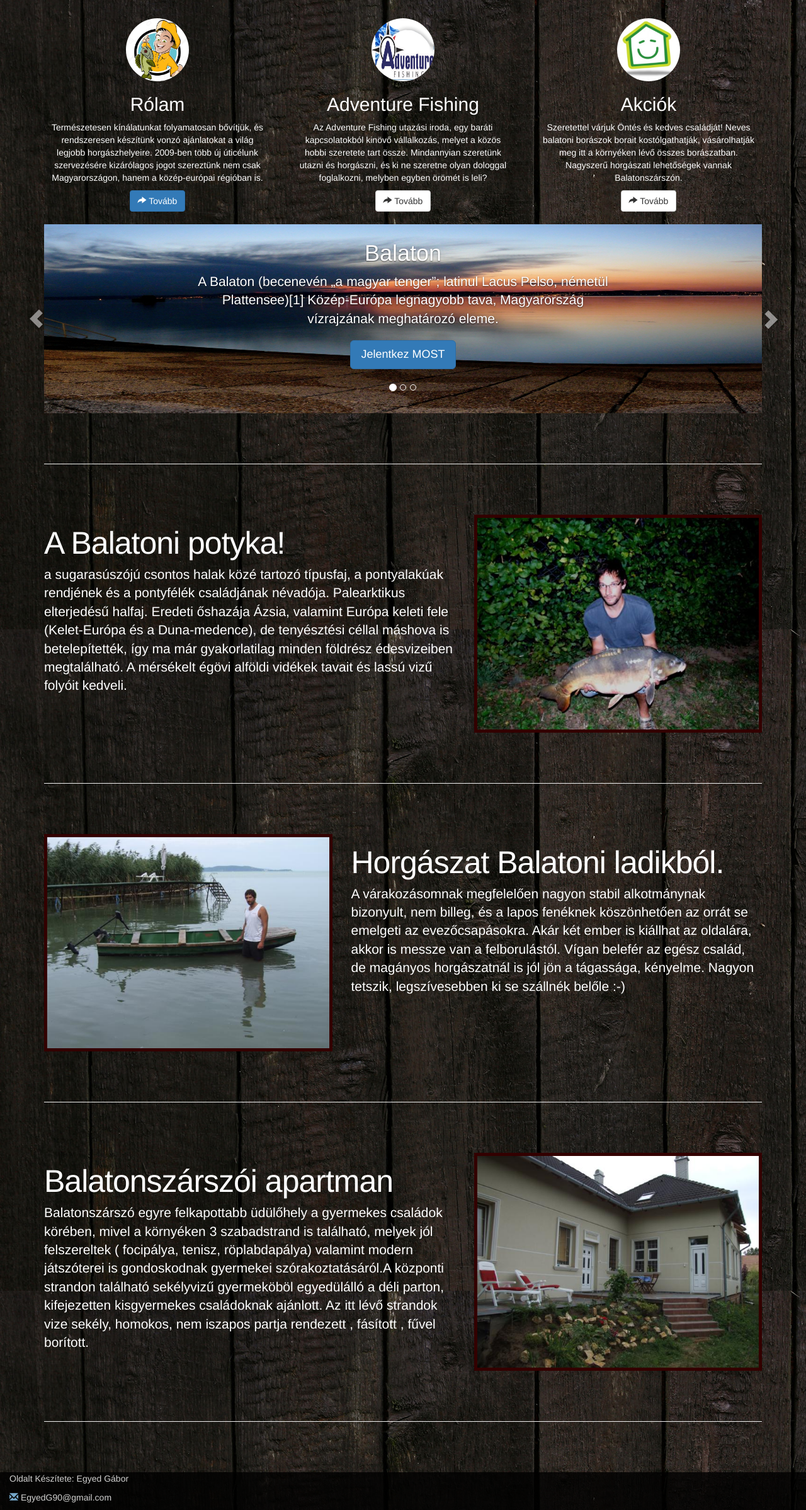
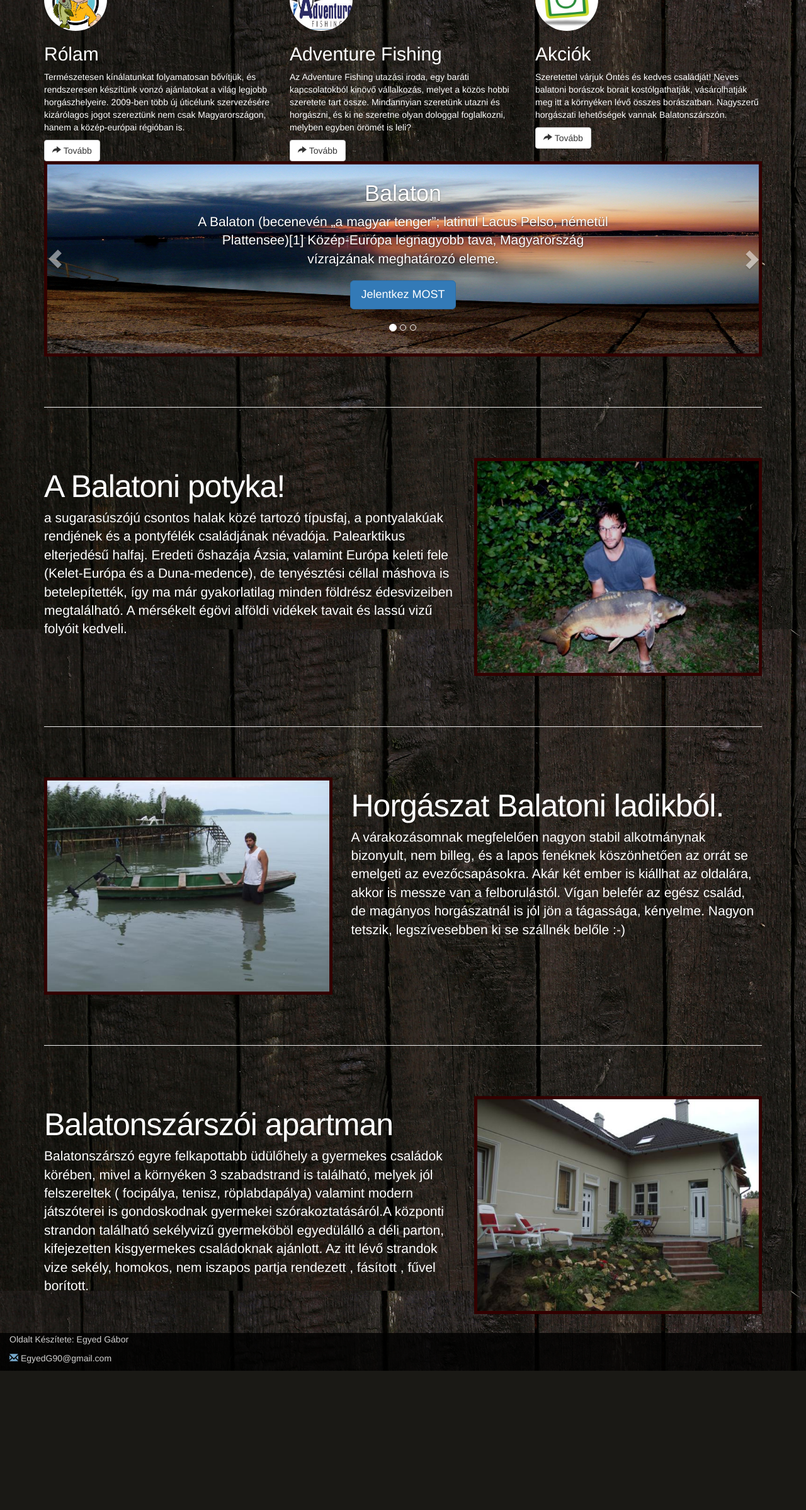
Before and after one commit to egyedgabor/marci_horgasz, a PHP site: page / in a window 1280 px wide. Shown: the part 51-2448 px from the top of the page at 63% size. After the commit the page ends 2227 px from the top, so only its background shows below. Run offline with PHP 8.4, Linux system fonts and the light colour scheme.

Commit message:
index.php code cleanup

```diff
--- a/css/carousel.css
+++ b/css/carousel.css
@@ -3,9 +3,7 @@
 /* Padding below the footer and lighter body text */
 
 body {
-
   color: #5a5a5a;
-
 }
 
 
@@ -40,7 +38,7 @@
 
 /* Carousel base class */
 .carousel {
-  height: 300px;
+  height: 310px;
 }
 /* Since positioning the image, we need to help out the caption */
 .carousel-caption {
--- a/css/main.css
+++ b/css/main.css
@@ -2,6 +2,11 @@
   width: 100px;
   height: 100px;
 }
+
+div.main-block {
+  padding-bottom: 30px;
+}
+
 .galery_image {
   height: 175px;
 }
@@ -25,7 +30,7 @@
     color: white;
 }
 
-.index-image {
+.brown-border {
   border-width: 5px;
   border-style:solid;
   border-color: #330000;
@@ -213,13 +218,11 @@
   min-height: 100%;
 }
 body {
-  /* Margin bottom by footer height */
   margin-bottom: 60px;
 }
 .footer {
   position: absolute;
   bottom: 0;
   width: 100%;
-  /* Set the fixed height of the footer here */
   height: 60px;
 }
--- a/css/reviews.css
+++ b/css/reviews.css
@@ -1,6 +1,6 @@
 .carousel-control.left,.carousel-control.right  {background:none;width:25px;}
-.carousel-control.left {left:-25px;}
-.carousel-control.right {right:-25px;}
+/*.carousel-control.left {left:-25px;}*/
+/*.carousel-control.right {right:-25px;}*/
 .broun-block {
     background: url("http://myinstantcms.ru/images/bg-broun1.jpg") repeat scroll center top rgba(0, 0, 0, 0);
     padding-bottom: 34px;
--- a/index.php
+++ b/index.php
@@ -2,8 +2,11 @@
   <?php include "template_parts/header.php" ?>
   <body class="hatter">
     <?php include "template_parts/menu.php" ?>
-        <div class="container marketing">
+    <div class="container main-block">
+      <!-- START Marketing Block-->
       <div class="row white-color">
+
+        <!-- 1. block -->
         <div class="col-lg-4">
           <a href="about_me.php">
             <img class="img-circle rotation marketing_image" src="image/:D.jpg">
@@ -17,46 +20,63 @@
                 Magyarországon, hanem a közép-európai régióban is.
             </p>
           </div>
-                    <a href="about_me.php" class="btn btn-primary">
+          <a href="about_me.php" class="btn btn-default">
             <i class="glyphicon glyphicon-share-alt" aria-hidden="true"></i>
             <span>Tovább</span>
           </a>
         </div>
+
+        <!-- 2. block -->
         <div class="col-lg-4">
           <a href="http://horgaszutazas.hu/lake-balaton">
             <img class="img-circle rotation marketing_image" src="image/adventure.png">
           </a>
+          <div>
             <h2>Adventure Fishing</h2>
-                    <p>Az Adventure Fishing utazási iroda, egy baráti kapcsolatokból kinövő
+            <p>
+               Az Adventure Fishing utazási iroda, egy baráti kapcsolatokból kinövő
                vállalkozás, melyet a közös hobbi szeretete tart össze. Mindannyian
                szeretünk utazni és horgászni, és ki ne szeretne olyan dologgal foglalkozni,
-                       melyben egyben örömét is leli?</p>
+               melyben egyben örömét is leli?
+            </p>
             <a href="http://horgaszutazas.hu/lake-balaton" class="btn btn-default">
               <i class="glyphicon glyphicon-share-alt" aria-hidden="true"></i>
               <span>Tovább</span>
             </a>
           </div>
+        </div>
+
+        <!-- 3. block -->
         <div class="col-lg-4">
           <a href="prices.php">
             <img class="img-circle rotation marketing_image" src="image/house.jpg">
           </a>
+          <div>
             <h2>Akciók</h2>
-                    <p>Szeretettel várjuk Öntés és kedves családját! Neves balatoni borászok borait
+            <p>
+              Szeretettel várjuk Öntés és kedves családját! Neves balatoni borászok borait
               kostólgathatják, vásárolhatják meg itt a környéken lévő összes borászatban.
-                       Nagyszerű horgászati lehetőségek vannak Balatonszárszón.</p>
+              Nagyszerű horgászati lehetőségek vannak Balatonszárszón.
+            </p>
             <a href="prices.php" class="btn btn-default">
               <i class="glyphicon glyphicon-share-alt" aria-hidden="true"></i>
               <span>Tovább</span>
             </a>
           </div>
         </div>
-            <div id="myCarousel" class="carousel slide" data-ride="carousel">
+      </div>
+      <!-- END Marketing Block-->
+
+      <!-- START Carousel -->
+      <div id="myCarousel" class="carousel slide brown-border" data-ride="carousel">
         <ol class="carousel-indicators">
           <li data-target="#myCarousel" data-slide-to="0" class="active"></li>
           <li data-target="#myCarousel" data-slide-to="1"></li>
           <li data-target="#myCarousel" data-slide-to="2"></li>
         </ol>
         <div class="carousel-inner" role="listbox" >
+
+          <!-- 1. picture -->
           <div class="item active">
             <img src="image/3.jpg" alt="First slide">
             <div class="container" >
@@ -68,13 +88,13 @@
                     Magyarország vízrajzának meghatározó eleme.
                   </p>
                   <p>
-                                    <a class="btn btn-lg btn-primary" href="#" role="button">
-                                        Jelentkez MOST
-                                    </a>
+                    <a class="btn btn-lg btn-primary" href="#" role="button">Jelentkez MOST</a>
                   </p>
               </div>
             </div>
           </div>
+
+          <!-- 2. picture -->
           <div class="item">
             <img src="image/Balaton.jpg" alt="Second slide">
             <div class="container">
@@ -87,81 +107,91 @@
                   folyik.
                 </p>
                 <p>
-                                    <a class="btn btn-lg btn-primary" href="#" role="button">
-                                        Tudj meg többet
-                                    </a>
+                  <a class="btn btn-lg btn-primary" href="#" role="button">Tudj meg többet</a>
                 </p>
               </div>
             </div>
           </div>
+
+          <!-- 3. picture -->
           <div class="item">
             <img src="image/2.jpg" alt="Third slide">
             <div class="container">
               <div class="carousel-caption" >
                 <h1>Balaton</h1>
-                                <p>2004-ben elnyerte az Örökségünk Környékén gyógyfürdők,
+                <p>
+                  2004-ben elnyerte az Örökségünk Környékén gyógyfürdők,
                   termálforrások találhatók. A tavon minden évben megrendezik a
                   Kékszalag Nemzetközi Vitorlásversenyt.</p>
-                                <p><a class="btn btn-lg btn-primary" href="#" role="button">Képek
-                                </a></p>
+                <p>
+                  <a class="btn btn-lg btn-primary" href="#" role="button">Képek</a>
+                </p>
               </div>
             </div>
           </div>
         </div>
-                <a class="left carousel-control" href="#myCarousel" role="button" data-slide="prev"
-                >
+
+        <a class="left carousel-control" href="#myCarousel" role="button" data-slide="prev">
           <span class="glyphicon glyphicon-chevron-left" aria-hidden="true"></span>
           <span class="sr-only">Previous</span>
         </a>
-                <a class="right carousel-control" href="#myCarousel" role="button"
-                data-slide="next">
+        <a class="right carousel-control" href="#myCarousel" role="button" data-slide="next">
           <span class="glyphicon glyphicon-chevron-right" aria-hidden="true"></span>
           <span class="sr-only">Next</span>
         </a>
       </div>
-            <hr class="featurette-divider" >
+      <!-- END Carousel -->
+
+      <!-- START 1. Detailed description -->
+      <hr class="featurette-divider">
       <div class="row featurette" style="color:white;">
         <div class="col-md-7">
-                    <h2 class="featurette-heading" >A Balatoni potyka!
-                    </h2>
-                    <p class="lead">a sugarasúszójú csontos halak közé tartozó típusfaj,
+          <h2 class="featurette-heading" >A Balatoni potyka!</h2>
+            <p class="lead">
+              a sugarasúszójú csontos halak közé tartozó típusfaj,
               a pontyalakúak rendjének és a pontyfélék családjának névadója.
               Palearktikus elterjedésű halfaj. Eredeti őshazája Ázsia,
               valamint Európa keleti fele (Kelet-Európa és a Duna-medence),
               de tenyésztési céllal máshova is betelepítették, így ma már
               gyakorlatilag minden földrész édesvizeiben megtalálható.
               A mérsékelt égövi alföldi vidékek tavait és lassú vizű
-                                    folyóit kedveli.</p>
+              folyóit kedveli.
+            </p>
         </div>
         <div class="col-md-5">
-                    <img class="featurette-image index-image img-responsive" src="image/fish 1.jpg">
+          <img class="featurette-image brown-border img-responsive" src="image/fish 1.jpg">
         </div>
       </div>
+      <!-- END 1. Detailed description -->
 
+      <!-- START 2. Detailed description -->
       <hr class="featurette-divider">
-
       <div class="row featurette" style="color:white;">
         <div class="col-md-5">
-                    <img class="featurette-image index-image img-responsive" src="image/boat 2.jpg">
+          <img class="featurette-image brown-border img-responsive" src="image/boat 2.jpg">
         </div>
         <div class="col-md-7">
             <h2 class="featurette-heading">Horgászat Balatoni ladikból.</h2>
-                    <p class="lead">A várakozásomnak megfelelően nagyon stabil alkotmánynak
+            <p class="lead">
+              A várakozásomnak megfelelően nagyon stabil alkotmánynak
               bizonyult, nem billeg, és a lapos fenéknek köszönhetően az
               orrát se emelgeti az evezőcsapásokra. Akár két ember is
               kiállhat az oldalára, akkor is messze van a felborulástól.
               Vígan belefér az egész család, de magányos horgászatnál is jól
               jön a tágassága, kényelme. Nagyon tetszik, legszívesebben ki se
-                                    szállnék belőle :-)</p>
+              szállnék belőle :-)
+            </p>
         </div>
       </div>
+      <!-- END 2. Detailed description -->
 
+      <!-- START 3. Detailed description -->
       <hr class="featurette-divider">
-
       <div class="row featurette" style="color:white;">
         <div class="col-md-7">
           <h2 class="featurette-heading">Balatonszárszói apartman</h2>
-                    <p class="lead">Balatonszárszó egyre felkapottabb üdülőhely a gyermekes
+          <p class="lead">
+            Balatonszárszó egyre felkapottabb üdülőhely a gyermekes
             családok körében, mivel a környéken 3 szabadstrand is
             található, melyek jól felszereltek
             ( focipálya, tenisz, röplabdapálya) valamint modern játszóterei
@@ -169,13 +199,14 @@
             található sekélyvizű gyermeköböl egyedülálló a déli parton,
             kifejezetten kisgyermekes családoknak ajánlott.
             Az itt lévő strandok vize sekély, homokos, nem iszapos partja
-                                    rendezett , fásított , fűvel borított.</p>
+            rendezett , fásított , fűvel borított.
+          </p>
         </div>
         <div class="col-md-5">
-                    <img class="featurette-image index-image img-responsive" src="image/house 1.jpg">
+          <img class="featurette-image brown-border img-responsive" src="image/house 1.jpg">
         </div>
       </div>
-            <hr class="featurette-divider">
+      <!-- END 3. Detailed description -->
     </div>
     <?php include "template_parts/footer.php" ?>
     <?php include "template_parts/js.php" ?>
```
Lines whose indentation alone changed are shown as unchanged.
